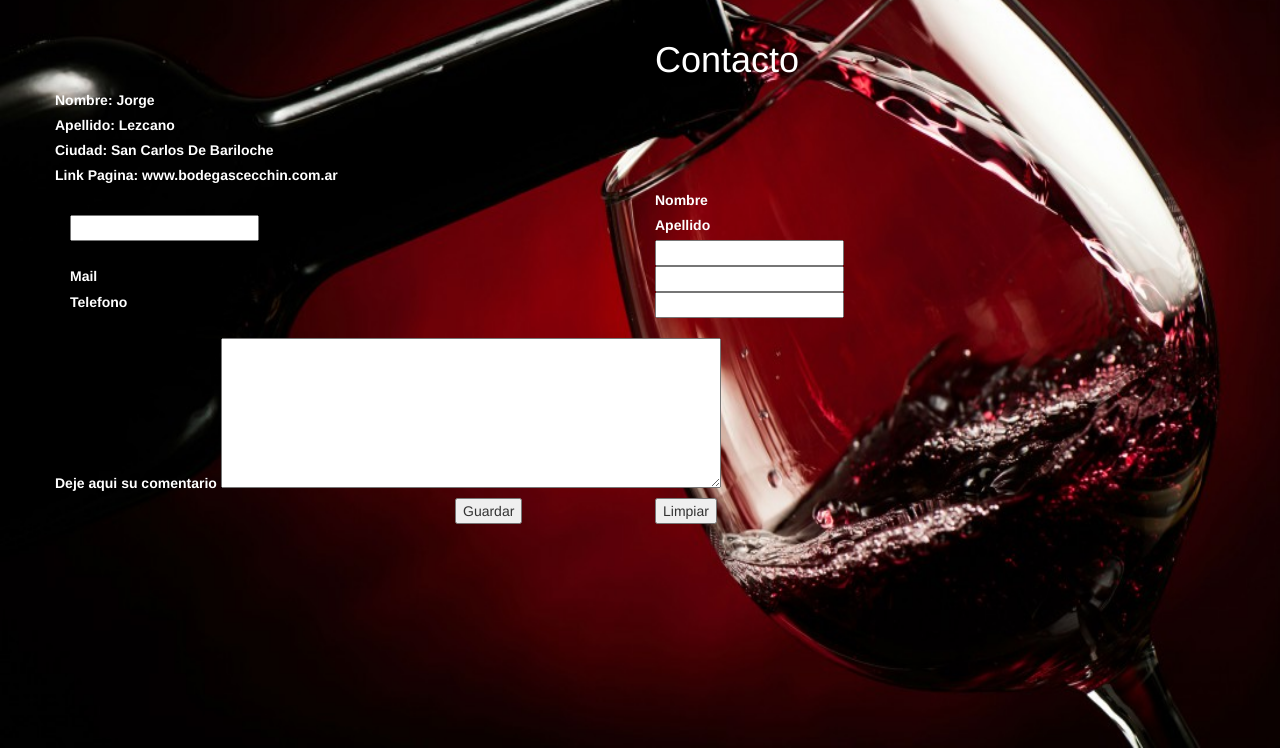
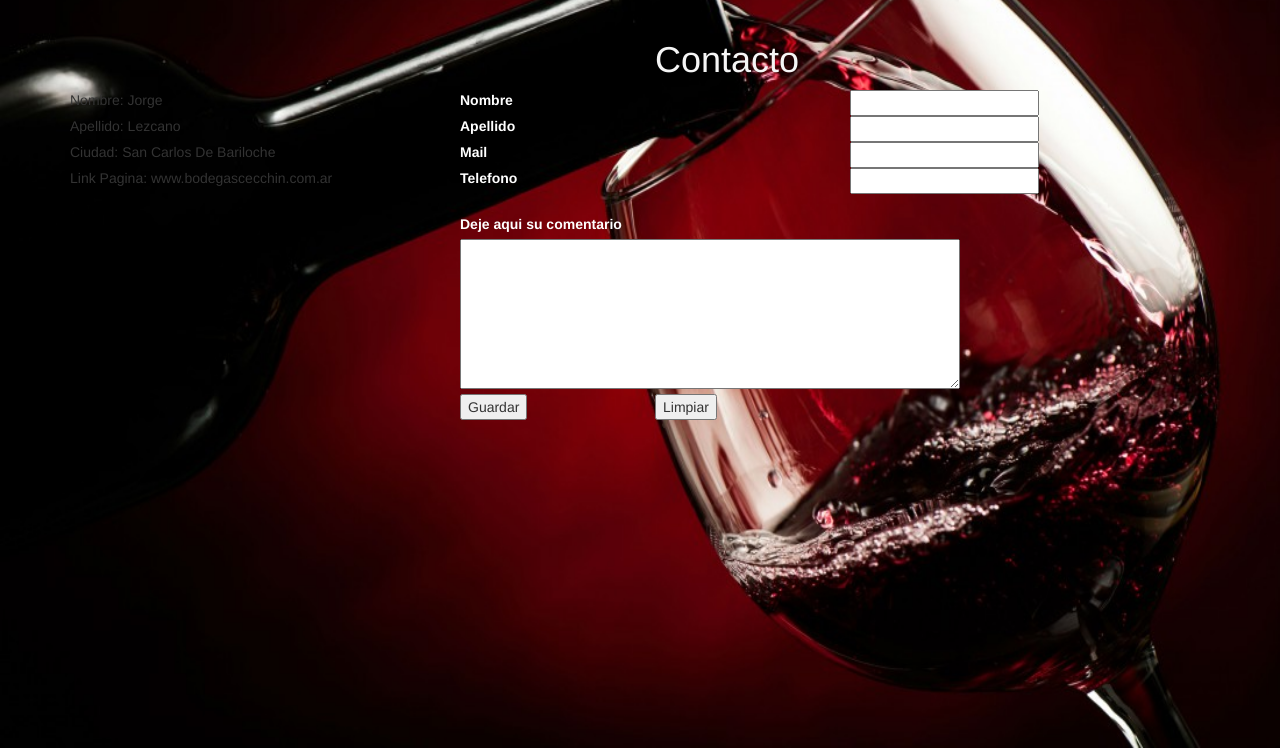
Before and after one commit to Ignaciobressa/Proyecto_final, a PHP site: page /contacto.html in a window 1280 px wide. Shown: the part 52-800 px from the top of the page. Run offline with PHP 8.4, Linux system fonts and the light colour scheme; some libraries are stand-ins or nearby versions.

Commit message:
Add files via upload

```diff
--- a/contacto.css
+++ b/contacto.css
@@ -8,7 +8,7 @@ background-attachment: fixed;
 }
 
 .title {
-  color: white;
+  color: whitesmoke;
   text-align: left;
 }
 
--- a/contacto.html
+++ b/contacto.html
@@ -36,73 +36,39 @@
 </nav>
 <div class="container">
     <div class= "row" >
-    <div class="title">
         <div class= "col-md-6"> </div>
-    <div class= "col-md-6"> <h1> Contacto </h1> </div>
-  </div>
-    <br>
-    <div class="row">
-      <div class= "col-md-6">
-        <label> Nombre: Jorge </label>
-        <br>
-        <label> Apellido: Lezcano </label>
-        <br>
-        <label> Ciudad: San Carlos De Bariloche </label>
-        <br>
-        <label> Link Pagina: www.bodegascecchin.com.ar </label>
-      </div>
-    </div>
-    <div class="col-md-6">
-    </div>
-      <div clas="row">
-    <div class="col-md-6">
-     <label> Nombre </label>
-    </div>
-    <div class="col-md-6">
-         <input type="text">
-    </div>
-    <div clas="row">
-    <div class="col-md-6">
-     <label> Apellido </label>
-     </div>
-    <div class="col-md-6">
-         <input type="text">
-    </div>
-    <div clas="row">
-    <div class="col-md-6">
-     <label> Mail </label>
-     </div>
-    <div class="col-md-6">
-         <input type="mail">
-    </div>
-    <div clas="row">
-    <div class="col-md-6">
-     <label> Telefono </label>
-     </div>
-    <div class="col-md-6">
-         <input type="text">
-    </div>
-
-<div class="row">
-        <div class="col-md-12">
-            <br>
-            <label> Deje aqui su comentario </label>
-          <textarea style="width: 500px; height: 150px"></textarea>
-        </div>
+        <div class= "col-md-6"> <h1 class="title"> Contacto </h1> </div>
     </div>
     <div class="row">
-        <div class="col-md-4">
+       <div class="col-md-4"> Nombre: Jorge </div>
+       <div class="col-md-4"> <label> Nombre </label> </div>
+       <div class="col-md-4"> <input type="text"> </div>
     </div>
-        <div class="col-md-1">
-          <input type="submit" value="Guardar">
+    <div class="row">
+       <div class="col-md-4"> Apellido: Lezcano </div>
+       <div class="col-md-4"> <label> Apellido </label> </div>
+       <div class="col-md-4"> <input type="text"> </div>
     </div>
-        <div class="col-md-1">
+    <div class="row">
+       <div class="col-md-4"> Ciudad: San Carlos De Bariloche  </div>
+       <div class="col-md-4"> <label> Mail </label> </div>
+       <div class="col-md-4"> <input type="mail"> </div>
     </div>
-        <div class="col-md-1">
-          <input type="reset" value="Limpiar">
+    <div class="row">
+       <div class="col-md-4"> Link Pagina: www.bodegascecchin.com.ar </div>
+       <div class="col-md-4"> <label> Telefono </label> </div>
+       <div class="col-md-4"> <input type="text"> </div>
     </div>
-        <div class="col-md-5">
+    <div class="row">
+       <div class="col-md-4"> </div>
+       <div class="col-md-8"> <br> <label> Deje aqui su comentario </label>  <br> <textarea style="width: 500px; height: 150px"></textarea> </div>
     </div>
+    <div class="row">
+       <div class="col-md-4">  </div>
+       <div class="col-md-1"> <input type="submit" value="Guardar"> </div>
+       <div class="col-md-1"> </div>
+       <div class="col-md-1"> <input type="reset" value="Limpiar"> </div>
+       <div class="col-md-5"> </div>
     </div>
   </div>
  </body>
```
Lines whose indentation alone changed are shown as unchanged.
